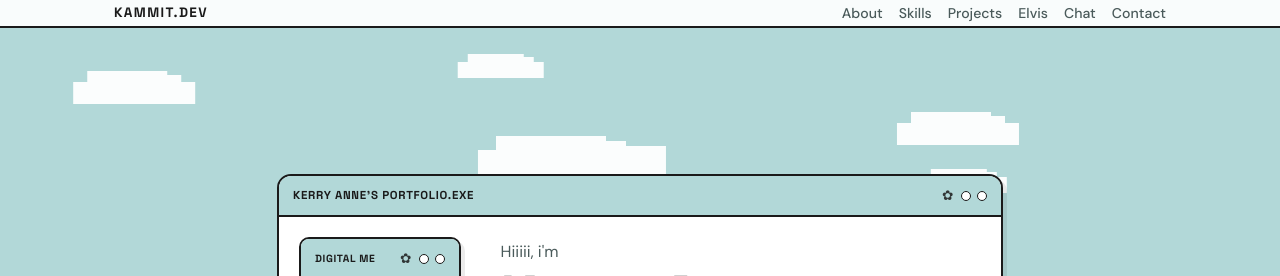
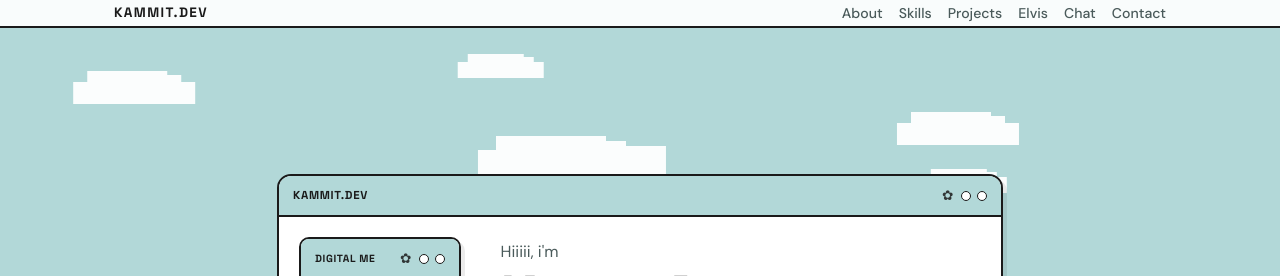
Before and after one commit to kamclaughlinn/kammit.dev, a React (Vite) app in the folder frontend/: page / in a window 1280 px wide. Shown: the top 276 px of the page. Built offline with nearby package versions, Linux system fonts and the light colour scheme; no server answers.

Commit message:
Update backend and other changes

```diff
--- a/frontend/src/components/Hero.jsx
+++ b/frontend/src/components/Hero.jsx
@@ -7,7 +7,7 @@ export default function Hero() {
   return (
     <SkyScene className="hero section-zone">
       <div className="container">
-        <PixelWindow title="Kerry Anne's Portfolio.exe" className="hero-window">
+        <PixelWindow title="KAMMIT.DEV" className="hero-window">
           <div className="hero-inner">
             <div className="hero-left">
               <PixelWindow title="Digital Me" compact className="digital-me-window">
```
